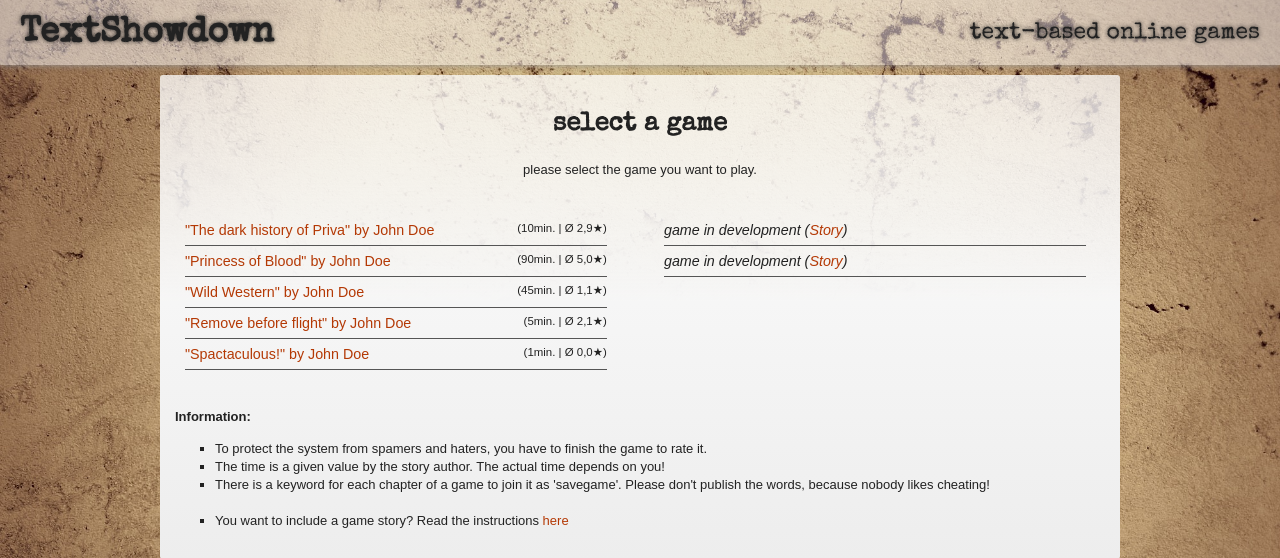
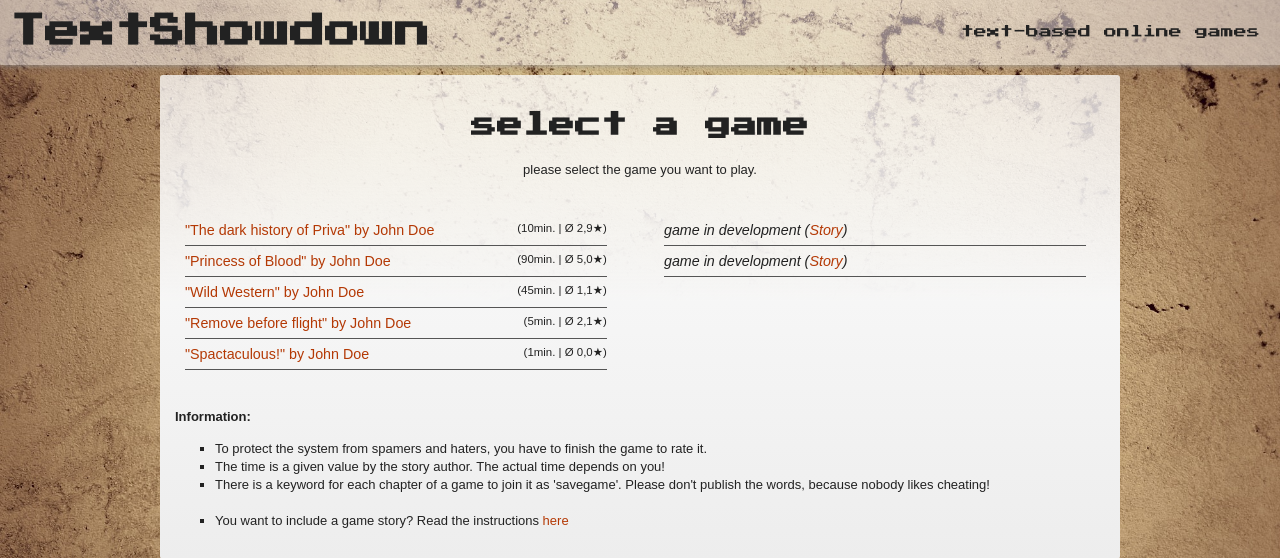
Before and after one commit to uia/textshowdown, a PHP site: page / in a window 1280 px wide. Shown: the top 558 px of the page. Run offline with PHP 8.4, Linux system fonts and the light colour scheme; some libraries are stand-ins or nearby versions.

Commit message:
better font (http://www.google.com/webfonts/specimen/Press+Start+2P) - downloaded and included

```diff
--- a/css/main.css
+++ b/css/main.css
@@ -57,13 +57,14 @@ textarea {
    Template
    ========================================================================== */
 
+
 /* font-including */
 
 @font-face {
-  font-family: 'Special Elite';
+  font-family: 'Press Start 2P';
   font-style: normal;
   font-weight: 400;
-  src: local('Special Elite'), local('SpecialElite-Regular'), url(fonts/specialelite.woff) format('woff');
+  src: local('Press Start 2P'), local('PressStart2P-Regular'), url(fonts/pressstart2p.woff) format('woff');
 }
 
 /* background and standard fonts */
@@ -88,22 +89,20 @@ body {
 
 #top h1.logo {
     font-size: 35px;
-    font-family: 'Special Elite', Arial, Helvetica, sans-serif;
+    font-family: 'Press Start 2P', Arial, Helvetica, sans-serif;
     text-align: left;
-    padding: 9px 20px;
+    padding: 7px 10px;
     float: left;
     margin: 0;
-    text-shadow: 0 0 4px #272525;
 }
 
 #top span.desc {
-    font-size: 23px;
-    font-family: 'Special Elite', Arial, Helvetica, sans-serif;
+    font-size: 13px;
+    font-family: 'Press Start 2P', Arial, Helvetica, sans-serif;
     text-align: left;
-    padding: 18px 20px;
+    padding: 23px 20px;
     float: right;
     margin: 0;
-    text-shadow: 0 0 4px #272525;
 }
 
 /* clear floats */
@@ -130,7 +129,7 @@ body {
 }
 
 .specialelite {
-    font-family: 'Special Elite', Arial, Helvetica, sans-serif !important;
+    font-family: 'Press Start 2P', Arial, Helvetica, sans-serif !important;
 }
 
 .halbe-box { width: 47.5%; }
```
Also changed, not shown: css/fonts/pressstart2p.woff (added), css/fonts/specialelite.woff (deleted).
